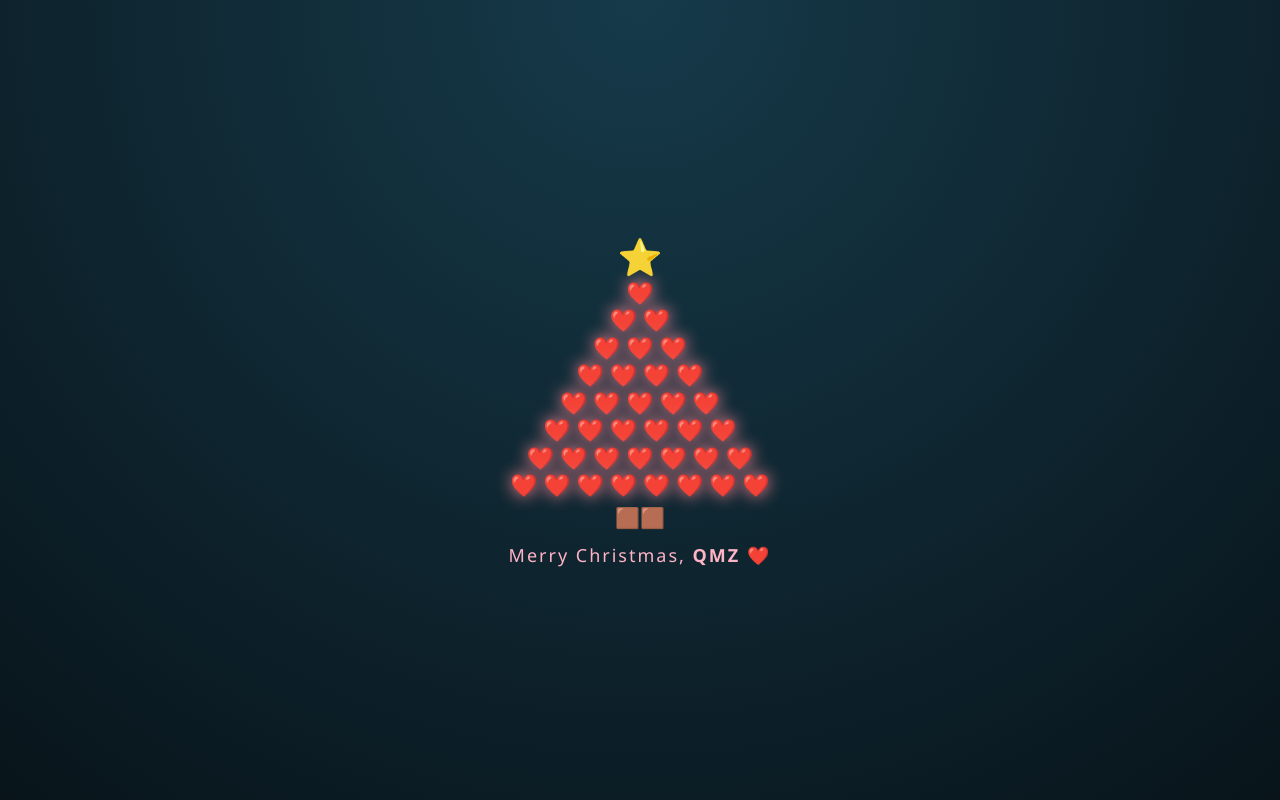
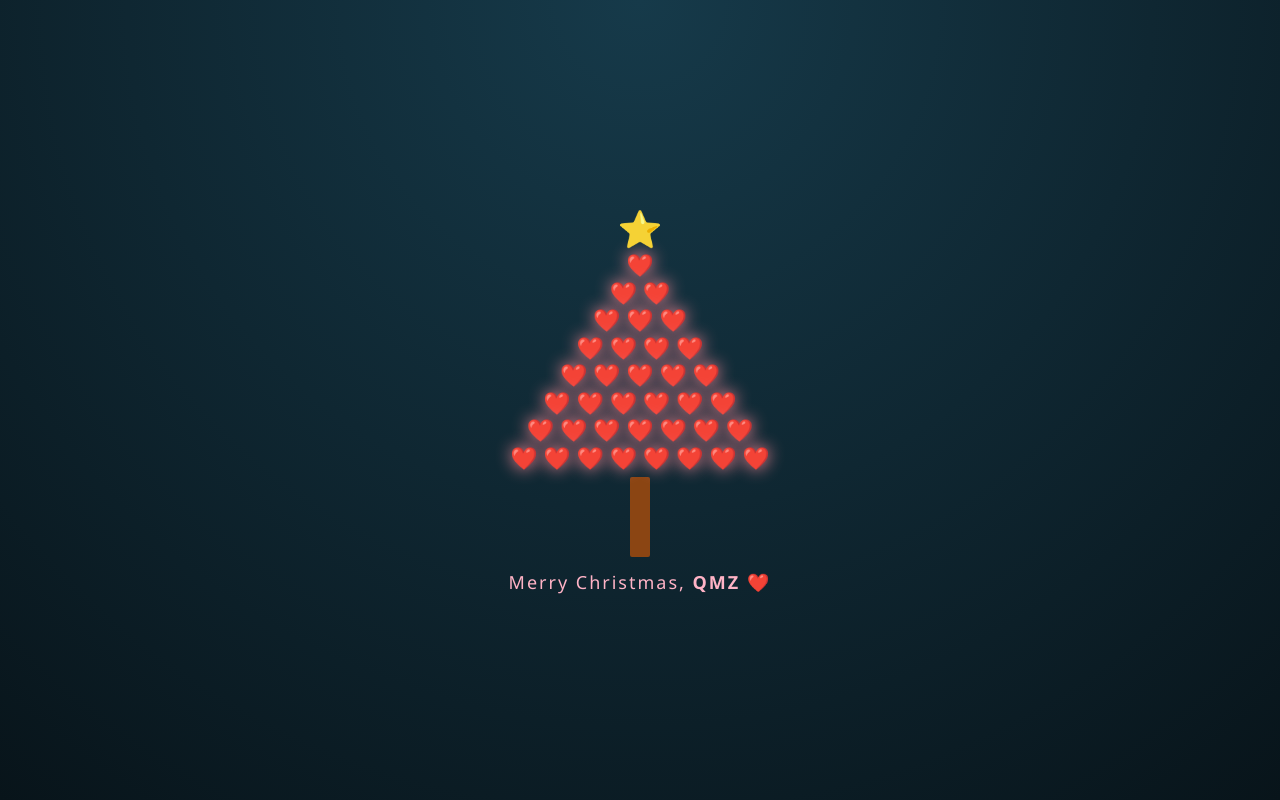
Before and after one commit to wangjie12138666-cloud/Love_QMZ, a plain HTML site: page index.html in a window 1280 px wide. Drawn offline with Linux system fonts and the light colour scheme.

Commit message:
Update index.html

```diff
--- a/index.html
+++ b/index.html
@@ -1,68 +1,68 @@
 <!DOCTYPE html>
-<html>
+<html lang="en">
 <head>
 <meta charset="UTF-8">
 <title>For QMZ ❤️</title>
-
 <style>
-body{
-  margin:0;
-  height:100vh;
+body {
+  margin: 0;
+  height: 100vh;
   background: radial-gradient(circle at top, #163a4a, #08141a);
-  display:flex;
-  justify-content:center;
-  align-items:center;
+  display: flex;
+  justify-content: center;
+  align-items: center;
   font-family: "Segoe UI", Arial, sans-serif;
-  color:white;
+  color: white;
 }
 
-.tree{
-  text-align:center;
-  line-height:1.25;
+.tree {
+  text-align: center;
+  line-height: 1.25;
 }
 
-.star{
-  font-size:36px;
+/* 星星 */
+.star {
+  font-size: 36px;
   animation: twinkle 1.5s infinite alternate;
 }
 
-.heart{
-  font-size:22px;
+/* 爱心叶子 */
+.heart {
+  font-size: 22px;
   animation: glow 2s infinite alternate;
 }
 
-.trunk{
-  margin-top:6px;
-  font-size:20px;
+/* 树干 */
+.trunk {
+  width: 20px;          /* 树干宽度 */
+  height: 80px;         /* 树干高度 */
+  background-color: #8B4513;
+  margin: 6px auto 0 auto;
+  border-radius: 2px;
 }
 
-.signature{
-  margin-top:14px;
-  font-size:18px;
-  letter-spacing:2px;
-  color:#ffb3c6;
+/* 签名 */
+.signature {
+  margin-top: 14px;
+  font-size: 18px;
+  letter-spacing: 2px;
+  color: #ffb3c6;
 }
 
-@keyframes glow{
-  from{
-    text-shadow:0 0 5px #ff4d6d;
-  }
-  to{
-    text-shadow:0 0 20px #ff9aa2;
-  }
+@keyframes glow {
+  from { text-shadow: 0 0 5px #ff4d6d; }
+  to { text-shadow: 0 0 20px #ff9aa2; }
 }
 
-@keyframes twinkle{
-  from{opacity:0.6;}
-  to{opacity:1;}
+@keyframes twinkle {
+  from { opacity: 0.6; }
+  to { opacity: 1; }
 }
 </style>
 </head>
-
 <body>
   <div class="tree">
     <div class="star">⭐</div>
-
     <div class="heart">❤️</div>
     <div class="heart">❤️ ❤️</div>
     <div class="heart">❤️ ❤️ ❤️</div>
@@ -72,7 +72,8 @@ body{
     <div class="heart">❤️ ❤️ ❤️ ❤️ ❤️ ❤️ ❤️</div>
     <div class="heart">❤️ ❤️ ❤️ ❤️ ❤️ ❤️ ❤️ ❤️</div>
 
-    <div class="trunk">🟫🟫</div>
+    <!-- 树干 -->
+    <div class="trunk"></div>
 
     <div class="signature">
       Merry Christmas, <strong>QMZ</strong> ❤️
```
